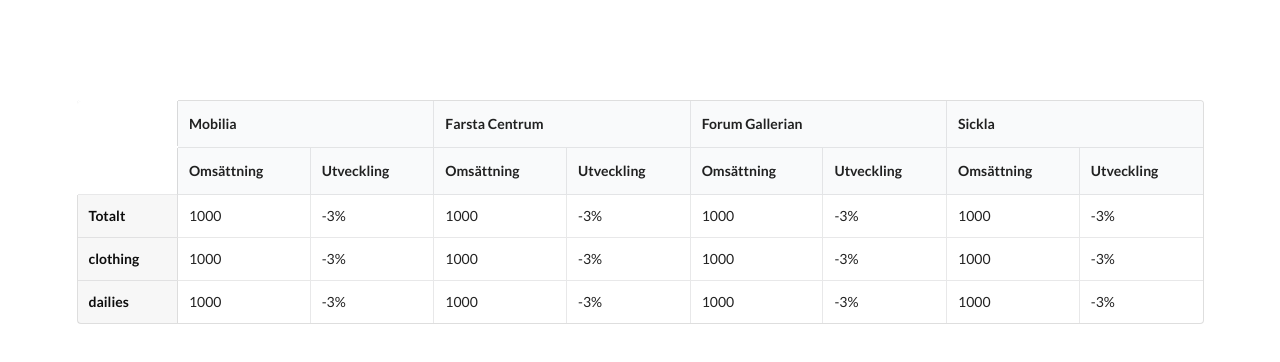
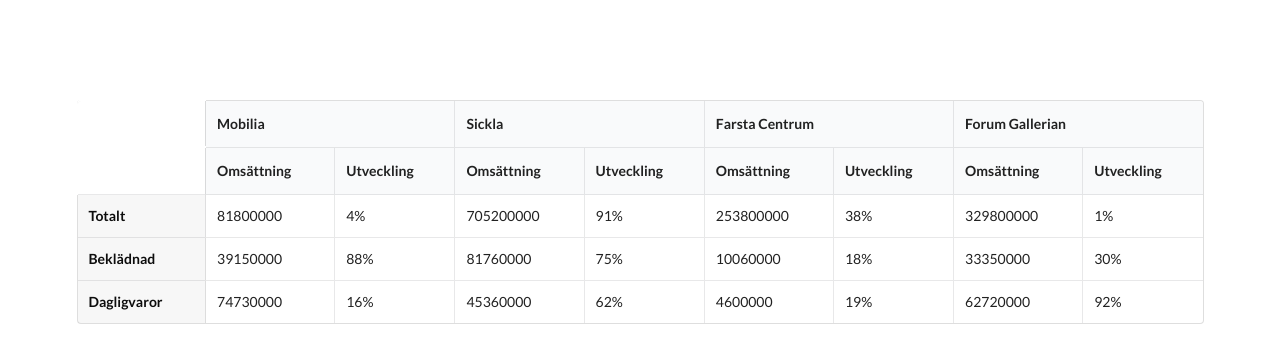
Before and after one commit to Rinbo/mall-comparison-example, a React (Create React App) app: page / in a window 1280 px wide. Shown: the top 362 px of the page. Built offline with nearby package versions, Linux system fonts and the light colour scheme.

Commit message:
Refactor to instead instatiate dummy data in useState hooks -> randomly generate remaining data

```diff
--- a/src/App.js
+++ b/src/App.js
@@ -1,26 +1,37 @@
-import React, { useState, useEffect } from "react";
+import React, { useState } from "react";
 import "semantic-ui-css/semantic.min.css";
-import { malls } from "./dummyData";
+import { randomRevenue, randomPercentage } from "./dummyData";
 
 const App = () => {
-  const [commodities, setCommodities] = useState([]);
-  const [categories, setCategories] = useState([]);
-  const [brands, setBrands] = useState([]);
+  const INITIAL_MALLS = [
+    "Mobilia",
+    "Sickla",
+    "Farsta Centrum",
+    "Forum Gallerian"
+  ];
+  const INITIAL_COMMODITIES = ["Beklädnad", "Dagligvaror"];
+  const INITIAL_CATEGORIES = ["Kläder", "Livsmedel"];
+  const INITIAL_BRANDS = ["HM", "ICA Kvantum"];
 
-  useEffect(() => {
-    setCommodities(Object.keys(Object.values(malls)[0].commodities));
-    setCategories(Object.keys(Object.values(malls)[0].categories));
-    setBrands(Object.keys(Object.values(malls)[0].brands));
-  }, []);
+  const [malls, setMalls] = useState(INITIAL_MALLS);
+  const [commodities, setCommodities] = useState(INITIAL_COMMODITIES);
+  const [categories, setCategories] = useState(INITIAL_CATEGORIES);
+  const [brands, setBrands] = useState(INITIAL_BRANDS);
+
+  // useEffect(() => {
+  //   setCommodities(Object.keys(Object.values(dummyData)[0].commodities));
+  //   setCategories(Object.keys(Object.values(dummyData)[0].categories));
+  //   setBrands(Object.keys(Object.values(dummyData)[0].brands));
+  // }, []);
 
   const renderColumnTitles = () => {
-    return Object.values(malls).map(mall => {
-      return <th colSpan="2">{mall.name}</th>;
+    return malls.map(mall => {
+      return <th colSpan="2">{mall}</th>;
     });
   };
 
   const renderSubHeaders = () => {
-    return Object.values(malls).map(() => {
+    return malls.map(() => {
       return (
         <>
           <th>Omsättning</th>
@@ -30,11 +41,11 @@
     });
   };
   const renderMallData = () => {
-    return Object.values(malls).map(mall => {
+    return malls.map(mall => {
       return (
         <>
-          <td>{mall.revenue}</td>
-          <td>{mall.change}%</td>
+          <td>{randomRevenue(100000)}</td>
+          <td>{randomPercentage(100000)}%</td>
         </>
       );
     });
@@ -45,24 +56,24 @@
       return (
         <tr>
           <td>{commodity}</td>
-          {commodityData(commodity)}
+          {commodityData()}
         </tr>
       );
     });
   };
 
-  const commodityData = commodity => {
-    return Object.values(malls).map(mall => {
+  const commodityData = () => {
+    return malls.map(() => {
       return (
         <>
-          <td>{mall.commodities[commodity].revenue}</td>
-          <td>{mall.commodities[commodity].change}%</td>
+          <td>{randomRevenue(10000)}</td>
+          <td>{randomPercentage(10000)}%</td>
         </>
       );
     });
   };
 
-  const renderMallsInColumn = () => {
+  const renderMallInColumn = () => {
     return (
       <div className="ui container" style={{ marginTop: 100 }}>
         <table className="ui celled definition table">
@@ -89,7 +100,7 @@
     );
   };
 
-  return renderMallsInColumn();
+  return renderMallInColumn();
 };
 
 export default App;
--- a/src/dummyData.js
+++ b/src/dummyData.js
@@ -1,42 +1,51 @@
-export const malls = {
+export const randomRevenue = (factor) => {
+    return Math.ceil(Math.random()*10000)*factor
+}
+
+export const randomPercentage = () => {
+    const trend = Math.random > 0.5 ? -1 : 1
+    return Math.ceil(Math.random()* 100)  * trend;
+}
+
+export const dummyData = {
   mobilia: {
     name: "Mobilia",
-    revenue: 1000,
+    revenue: randomRevenue(1000000),
     change: -3,
     commodities: {
       clothing: {
         name: "Beklädnad",
-        revenue: 1000,
+        revenue: randomRevenue(100000),
         change: -3
       },
       dailies: {
         name: "Dagligvaror",
-        revenue: 1000,
+        revenue: randomRevenue(100000),
         change: -3
       }
     },
     categories: {
       clothes: {
         name: "Kläder",
-        revenue: 1000,
+        revenue: randomRevenue(10000),
         change: -3
       },
       food: {
         name: "Livsmedel",
-        revenue: 1000,
+        revenue: randomRevenue(10000),
         change: -3
       }
     },
     brands: {
       HM: {
         name: "HM",
-        revenue: 1000,
+        revenue: randomRevenue(1000),
         change: -3,
         OCR: 1.5
       },
       ICAKvantum: {
         name: "ICA kvantum",
-        revenue: 1000,
+        revenue: randomRevenue(1000),
         change: -3,
         OCR: 5
       }
```
